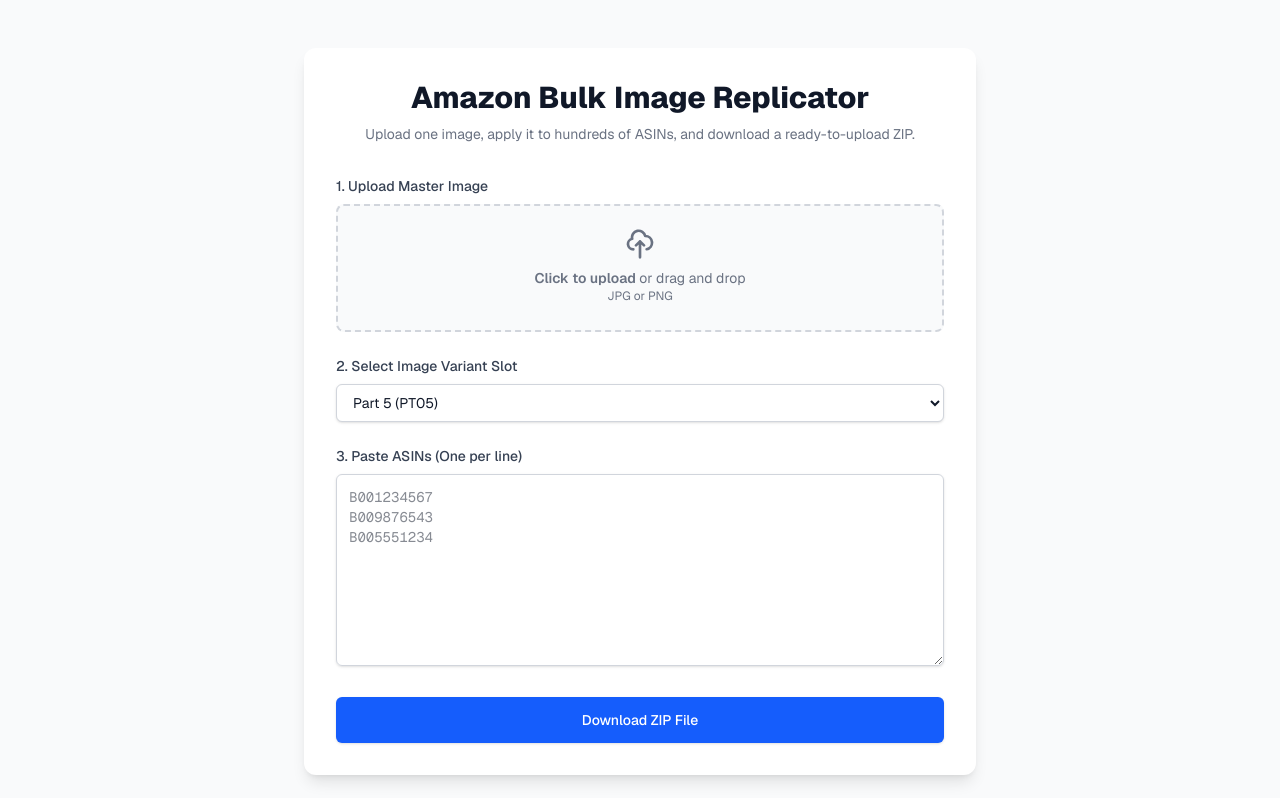
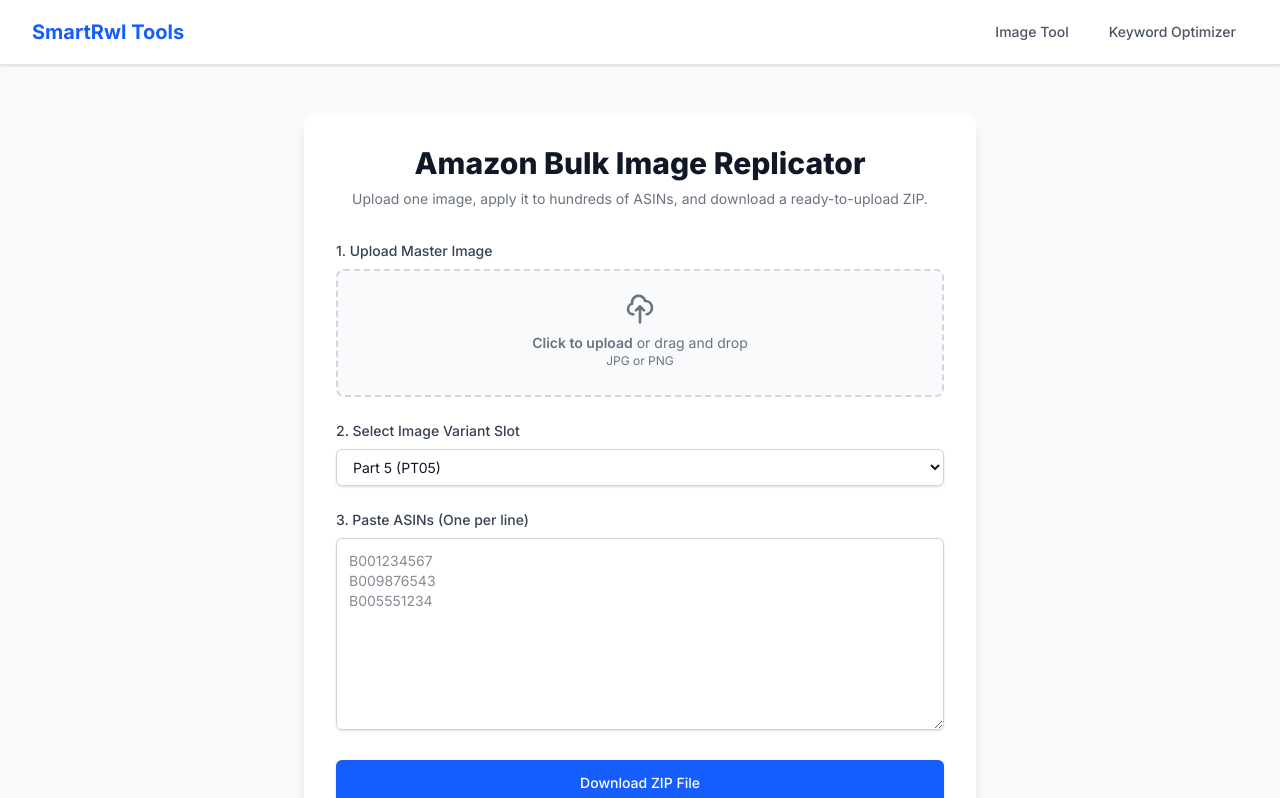
Before and after one commit to Smart-rwl/amazon-image-tool, a Next.js app: page / in a window 1280 px wide. Shown: the top 798 px of the page. Built offline with nearby package versions, Linux system fonts and the light colour scheme.

Commit message:
Add navigation menu

```diff
--- a/app/layout.tsx
+++ b/app/layout.tsx
@@ -1,20 +1,13 @@
 import type { Metadata } from "next";
-import { Geist, Geist_Mono } from "next/font/google";
+import { Inter } from "next/font/google";
 import "./globals.css";
+import Link from "next/link"; // This is required for navigation
 
-const geistSans = Geist({
-  variable: "--font-geist-sans",
-  subsets: ["latin"],
-});
-
-const geistMono = Geist_Mono({
-  variable: "--font-geist-mono",
-  subsets: ["latin"],
-});
+const inter = Inter({ subsets: ["latin"] });
 
 export const metadata: Metadata = {
-  title: "Amazon Image Creater",
-  description: "Generated by SmartRwl",
+  title: "SmartRwl Seller Tools",
+  description: "Tools for Amazon and Flipkart Sellers",
 };
 
 export default function RootLayout({
@@ -24,10 +17,47 @@
 }>) {
   return (
     <html lang="en">
-      <body
-        className={`${geistSans.variable} ${geistMono.variable} antialiased`}
-      >
-        {children}
+      <body className={`${inter.className} bg-gray-50`}>
+
+        {/* --- NAVIGATION BAR START --- */}
+        <nav className="bg-white border-b border-gray-200 shadow-sm sticky top-0 z-50">
+          <div className="max-w-7xl mx-auto px-4 sm:px-6 lg:px-8">
+            <div className="flex justify-between h-16">
+
+              {/* Left Side: Logo / Brand */}
+              <div className="flex items-center">
+                <Link href="/" className="flex-shrink-0 flex items-center">
+                  <span className="font-bold text-xl text-blue-600">SmartRwl Tools</span>
+                </Link>
+              </div>
+
+              {/* Right Side: Menu Links */}
+              <div className="flex items-center space-x-4">
+                <Link
+                  href="/"
+                  className="text-gray-600 hover:text-blue-600 px-3 py-2 rounded-md text-sm font-medium transition-colors"
+                >
+                  Image Tool
+                </Link>
+
+                <Link
+                  href="/keywords"
+                  className="text-gray-600 hover:text-blue-600 px-3 py-2 rounded-md text-sm font-medium transition-colors"
+                >
+                  Keyword Optimizer
+                </Link>
+              </div>
+
+            </div>
+          </div>
+        </nav>
+        {/* --- NAVIGATION BAR END --- */}
+
+        {/* This is where your page content (Image tool or Keyword tool) is inserted */}
+        <main>
+          {children}
+        </main>
+
       </body>
     </html>
   );
```
